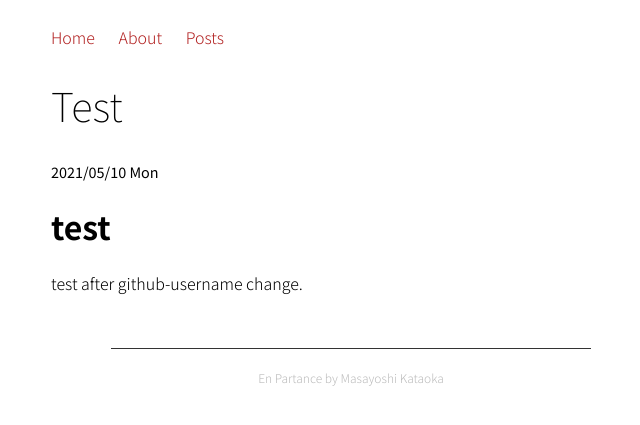
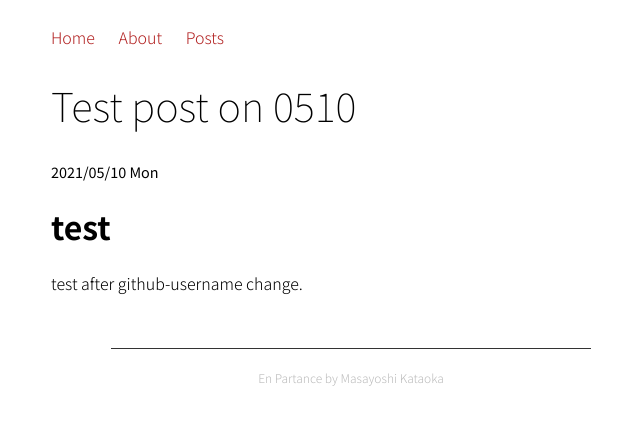
Before and after one commit to mkataoka73/aws_hosted_blog, a Jekyll site: the page built from _posts/2021-05-10-test.md, in a window 1280 px wide. Shown: the top 425 px of the page, without its empty margins (289-929 px from the left). Built offline with Jekyll 4.4.1, drawn with Linux system fonts in a browser that asks for light colours.

```diff
--- a/_posts/2021-05-10-test.md
+++ b/_posts/2021-05-10-test.md
@@ -1,5 +1,7 @@
 ---
 layout: post
+title: Test post on 0510
+permalink: test-0501
 ---
 
 # test
```
